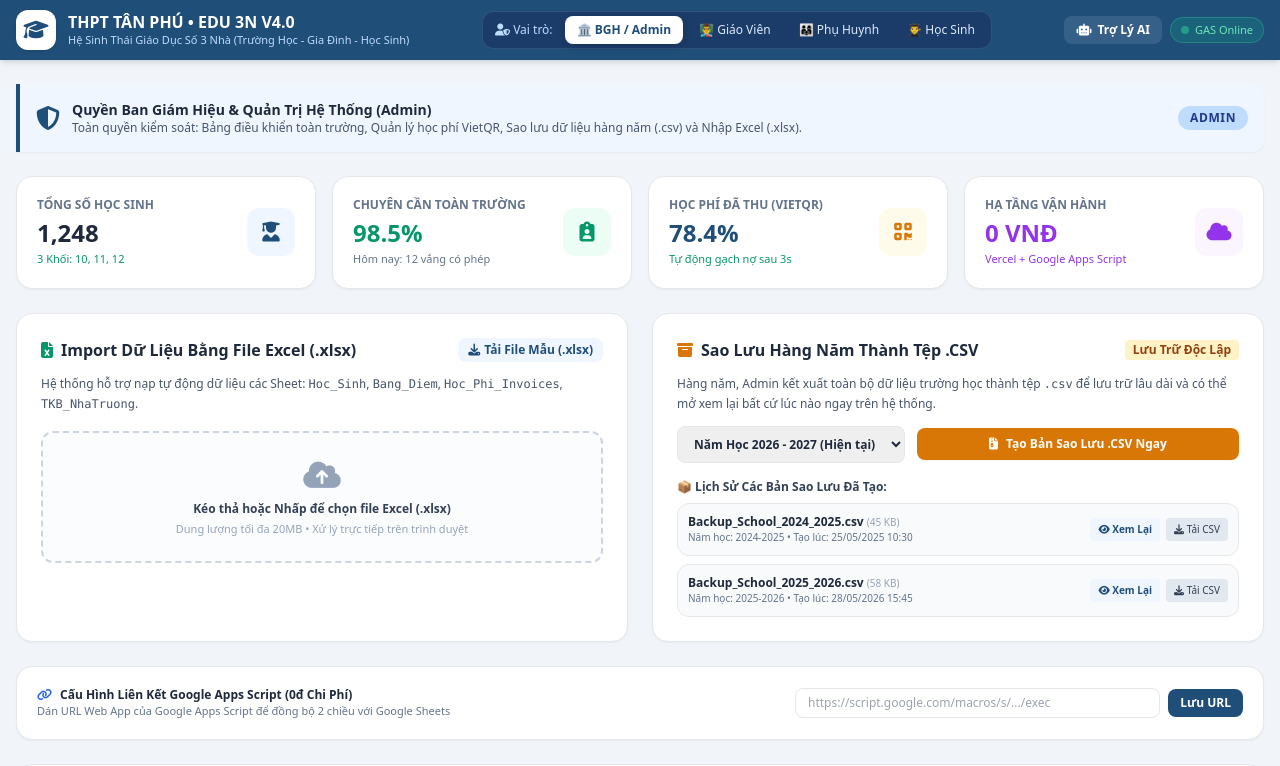
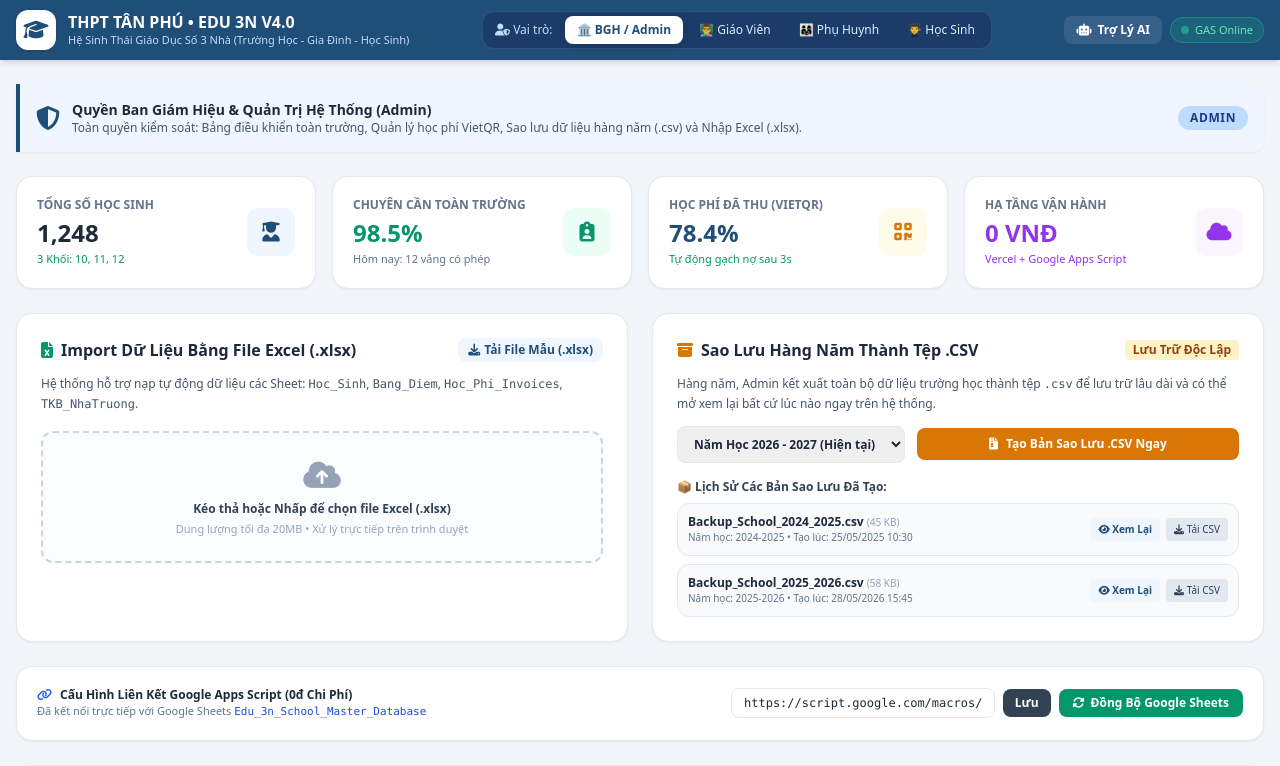
Before and after one commit to nguyentvtk/Edu-3n-v4.0, a website: page index.html in a window 1280 px wide. Shown: the top 766 px of the page. Drawn offline with nearby package versions, Linux system fonts and the light colour scheme.

Commit message:
Ket noi truc tiep Google Apps Script Web App va bo sung dong bo Google Sheets 2 chieu

```diff
--- a/index.html
+++ b/index.html
@@ -194,12 +194,15 @@
             <h4 class="font-bold text-xs text-slate-800 flex items-center gap-2">
               <i class="fa-solid fa-link text-blue-600"></i> Cấu Hình Liên Kết Google Apps Script (0đ Chi Phí)
             </h4>
-            <p class="text-[11px] text-slate-500">Dán URL Web App của Google Apps Script để đồng bộ 2 chiều với Google Sheets</p>
+            <p class="text-[11px] text-slate-500">Đã kết nối trực tiếp với Google Sheets <span class="font-mono text-blue-700">Edu_3n_School_Master_Database</span></p>
           </div>
-          <div class="flex items-center gap-2 flex-1 max-w-md">
-            <input type="text" id="gas-url-input" placeholder="https://script.google.com/macros/s/.../exec" class="flex-1 text-xs border rounded-lg px-3 py-1.5 outline-none">
-            <button onclick="saveGasUrl()" class="px-3 py-1.5 bg-edu text-white text-xs font-bold rounded-lg hover:bg-blue-800">
-              Lưu URL
+          <div class="flex items-center gap-2 flex-1 max-w-lg">
+            <input type="text" id="gas-url-input" value="https://script.google.com/macros/s/AKfycbx8QRpG1hRMoi-PgJ7cmLT6NOweoEl-JvNscQQO3GhxGTkCjUI29GCD6XBmhBjOaVKuOQ/exec" placeholder="https://script.google.com/macros/s/.../exec" class="flex-1 text-xs border rounded-lg px-3 py-1.5 outline-none font-mono">
+            <button onclick="saveGasUrl()" class="px-3 py-1.5 bg-slate-700 text-white text-xs font-bold rounded-lg hover:bg-slate-800 transition">
+              Lưu
+            </button>
+            <button id="btn-sync-gas" onclick="syncFromGoogleSheets()" class="px-3.5 py-1.5 bg-emerald-600 text-white text-xs font-bold rounded-lg hover:bg-emerald-700 transition flex items-center gap-1.5 shadow-sm">
+              <i class="fa-solid fa-rotate"></i> Đồng Bộ Google Sheets
             </button>
           </div>
         </div>
@@ -831,10 +834,31 @@
       }
     }
 
-    function parentSimulatePay() {
+    async function parentSimulatePay() {
       const sid = document.getElementById('parent-student-select').value;
       const inv = currentDb.invoices.find(i => i.studentId === sid);
       if (inv) inv.status = 'DA_THANH_TOAN';
+
+      const url = (document.getElementById('gas-url-input') && document.getElementById('gas-url-input').value.trim()) || localStorage.getItem('edu_gas_url') || DEFAULT_GAS_URL;
+
+      if (url && inv) {
+        try {
+          fetch(url, {
+            method: "POST",
+            mode: "no-cors",
+            headers: { "Content-Type": "application/json" },
+            body: JSON.stringify({
+              gateway: "Vietcombank",
+              transferAmount: inv.amount,
+              content: "HP " + sid + " " + inv.name,
+              referenceCode: "VCB." + Date.now()
+            })
+          });
+        } catch (e) {
+          console.log("GAS Webhook POST:", e);
+        }
+      }
+
       alert(`⚡ XÁC NHẬN: Cổng SePAY/Google Apps Script đã nhận tiền và gạch nợ học phí của học sinh ${sid} trong 3 giây!`);
       parentChangeStudent();
       renderAdminView();
@@ -1004,11 +1028,58 @@
     }
 
     // 8. CẤU HÌNH LIÊN KẾT GOOGLE APPS SCRIPT
+    const DEFAULT_GAS_URL = "https://script.google.com/macros/s/AKfycbx8QRpG1hRMoi-PgJ7cmLT6NOweoEl-JvNscQQO3GhxGTkCjUI29GCD6XBmhBjOaVKuOQ/exec";
+
     function saveGasUrl() {
       const url = document.getElementById('gas-url-input').value.trim();
       if (url) {
         localStorage.setItem('edu_gas_url', url);
         alert("✅ Đã lưu Google Apps Script Web App URL!\nHệ thống sẵn sàng đồng bộ 2 chiều với Google Sheets.");
+      }
+    }
+
+    async function syncFromGoogleSheets() {
+      const url = (document.getElementById('gas-url-input') && document.getElementById('gas-url-input').value.trim()) || localStorage.getItem('edu_gas_url') || DEFAULT_GAS_URL;
+      const btn = document.getElementById('btn-sync-gas');
+      const originalText = btn ? btn.innerHTML : '';
+      if (btn) {
+        btn.innerHTML = '<i class="fa-solid fa-spinner fa-spin"></i> Đang tải...';
+        btn.disabled = true;
+      }
+      try {
+        const res = await fetch(url + '?action=getData');
+        const data = await res.json();
+        if (data.Hoc_Phi_Invoices && data.Hoc_Phi_Invoices.length > 0) {
+          data.Hoc_Phi_Invoices.forEach(inv => {
+            const existing = currentDb.invoices.find(i => i.studentId === inv.Ma_HS);
+            if (existing) {
+              existing.status = inv.Trang_Thai || existing.status;
+              existing.amount = Number(inv.So_Tien) || existing.amount;
+              existing.name = inv.Ho_Ten || existing.name;
+            } else {
+              currentDb.invoices.push({
+                id: inv.Ma_Hoa_Don || ('INV' + inv.Ma_HS),
+                studentId: inv.Ma_HS,
+                name: inv.Ho_Ten,
+                class: inv.Lop || '10A1',
+                title: inv.Ky_Thu || 'Học phí HK1',
+                amount: Number(inv.So_Tien) || 1200000,
+                status: inv.Trang_Thai || 'CHUA_DONG'
+              });
+            }
+          });
+        }
+        renderAdminView();
+        if (typeof parentChangeStudent === 'function') parentChangeStudent();
+        alert("✅ ĐỒNG BỘ THÀNH CÔNG TỪ GOOGLE SHEETS!\nDữ liệu học phí và học sinh đã được cập nhật theo thời gian thực.");
+      } catch (err) {
+        console.error("Lỗi đồng bộ GAS:", err);
+        alert("⚠️ Không thể tải dữ liệu tự động từ GAS: " + err.message + "\nHãy đảm bảo script đã được triển khai Web App với quyền Anyone.");
+      } finally {
+        if (btn) {
+          btn.innerHTML = originalText;
+          btn.disabled = false;
+        }
       }
     }
 
```
